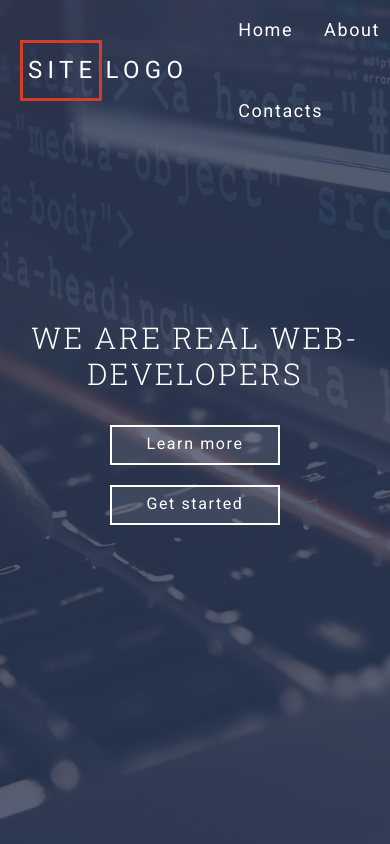
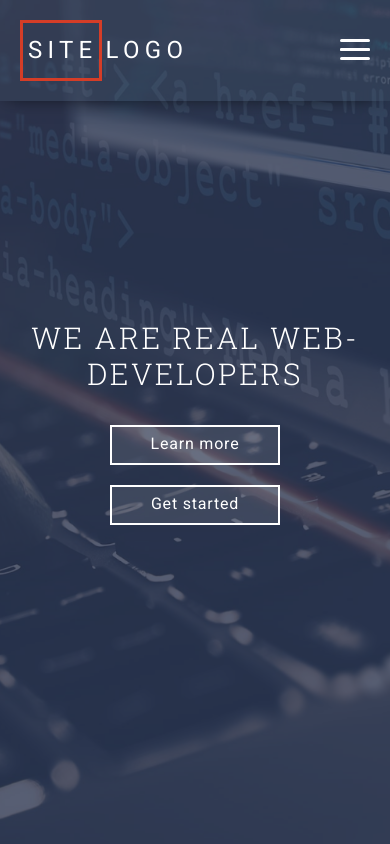
Before and after one commit to Evsyukova/grid, a website: page index.html in a window 390 px wide. Shown: the top 844 px of the page. Drawn offline with Linux system fonts and the light colour scheme.

Commit message:
finished second page

```diff
--- a/assets/js/main.js
+++ b/assets/js/main.js
@@ -1,9 +1,7 @@
+$(document).ready(function(){
 
-$(document).ready(function () {
-
-  $('.header-navbar__hamburger').on('click', function () {
-    $(this).toggleClass('active');
-    $('.header-navbar__list').toggleClass('active');
-  });
-
+	$('.header-navbar__btn').on('click', function() {
+		$(this).toggleClass('header-navbar__btn--active');
+		$('.header-navbar__list').stop(true, true).slideToggle(500);
+	});
 });
--- a/assets/scss/common/_classes.scss
+++ b/assets/scss/common/_classes.scss
@@ -31,6 +31,8 @@
   @include md {
     min-width: 170px;
     height: 40px;
+    letter-spacing: 0.05em;
+    font-size: 1rem;
   }
   border: 2px solid $color-light;
   background-color: rgba($color-light, 0.1);
@@ -45,6 +47,7 @@
   @include sm {
     width: 100%;
   }
+
   border: 2px solid $color-primary;
   background-color: rgba($color-primary, 0.8);
 }
--- a/assets/scss/components/header/_header-menu.scss
+++ b/assets/scss/components/header/_header-menu.scss
@@ -7,6 +7,10 @@
   right: 0;
   left: 0;
 
+  @include md {
+    background-color: rgba($color-gray-dark, 0.25);
+    @include box-shadow;
+  }
   &__container {
     display: grid;
 
--- a/assets/scss/components/header/_header-navbar.scss
+++ b/assets/scss/components/header/_header-navbar.scss
@@ -2,31 +2,100 @@
 @use '../../mixins' as *;
 .header-navbar {
   letter-spacing: 0.1em;
-  &-btn {
-    display: none;
+  &__btn {
+    @include md-min {
+      display: none;
+    }
+    width: 30px;
+    height: 22.5px;
+    position: relative;
+    margin: $gap 0 $gap auto;
+    transform: rotate(0deg);
+    transition: 0.5s ease-in-out;
+    cursor: pointer;
+
+    &-row {
+      display: block;
+      position: absolute;
+      height: 3px;
+      width: 100%;
+      background: $color-light;
+      border-radius: 3px;
+      opacity: 1;
+      left: 0;
+      transform: rotate(0deg);
+      transition: 0.25s ease-in-out;
+
+      &:nth-child(1) {
+        top: 0px;
+      }
+
+      &:nth-child(2),
+      &:nth-child(3) {
+        top: 9px;
+      }
+
+      &:nth-child(4) {
+        top: 18px;
+      }
+    }
+    &--active span {
+      &:nth-child(1) {
+        top: 9px;
+        width: 0%;
+        left: 50%;
+      }
+      &:nth-child(2) {
+        transform: rotate(45deg);
+      }
+      &:nth-child(3) {
+        transform: rotate(-45deg);
+      }
+      &:nth-child(4) {
+        top: 9px;
+        width: 0%;
+        left: 50%;
+      }
+    }
   }
   &__list {
-    display: grid;
+    @include md-min {
+      display: grid;
+      justify-content: end;
+      grid-template-columns: repeat(auto-fit, minmax(50px, max-content));
+      gap: $gap;
+      @include unlist(0 -10px 0 0);
+    }
+    @include md {
+      display: none;
+      @include unlist;
 
-    margin: 0 -10px 0 0;
-    padding: 0;
+      @include box-shadow;
+      position: absolute;
+      top: 100%;
+      right: 20px;
+      text-align: right;
+      background-color: rgba($color-gray-dark, 0.9);
+    }
+  }
+  &__item {
+    @include md {
+      margin: $gap $gap-sm;
+    }
+  }
 
-    list-style-type: none;
-
-    justify-content: end;
-    grid-template-columns: repeat(auto-fit, minmax(50px, max-content));
-    gap: $gap;
-  }
-  // &__item {
-  // }
   &__link {
     font-size: 1.125rem;
 
     display: block;
 
-    padding: $gap 10px;
-
     transition: color 0.25s;
+    @include md-min {
+      padding: $gap $gap-sm;
+    }
+    @include md {
+      padding: $gap-sm $gap;
+    }
 
     &:hover,
     &:focus {
--- a/assets/scss/components/header/_header-overlay.scss
+++ b/assets/scss/components/header/_header-overlay.scss
@@ -1,10 +1,7 @@
 @use '../../presets' as *;
 @use '../../mixins' as *;
 .header-overlay {
-  position: absolute;
-
+  @include abs-position;
   opacity: 0.8;
   background-color: $color-primary;
-
-  inset: 0;
 }
--- a/assets/scss/components/sections/skills/_skill-item.scss
+++ b/assets/scss/components/sections/skills/_skill-item.scss
@@ -16,16 +16,13 @@
     }
   }
   &__title {
-    font-size: 1.25rem;
+    @include abs-position;
+    // font-size: 1.25rem;
 
-    position: absolute;
     z-index: 1;
 
     margin: 0;
-
-    letter-spacing: 2px;
-
-    inset: 0;
+    letter-spacing: 0.1em;
   }
   &__link {
     display: flex;
@@ -38,16 +35,18 @@
 
     @include md-min {
       font-size: 1.25rem;
+      letter-spacing: 0.1em;
     }
     @include md {
       font-size: 1.125rem;
+      letter-spacing: 0.1em;
     }
 
     justify-content: center;
     align-items: center;
   }
   &__image {
-    position: absolute;
+    @include abs-position;
 
     transition: transform 0.5s;
 
@@ -55,18 +54,14 @@
     background-image: url(../img/img-html@2x.png);
     background-position: center;
     background-size: cover;
-
-    inset: 0;
   }
   &__overlay {
-    position: absolute;
+    @include abs-position;
 
     transition: background-color 0.5s;
 
     opacity: 0.8;
     background-color: $color-primary;
-
-    inset: 0;
   }
 }
 
--- a/gulpfile.js
+++ b/gulpfile.js
@@ -67,7 +67,7 @@ function watchFiles() {
   watch(PATH.scssFiles, series(scss));
   watch(PATH.htmlFiles, sync);
   watch(PATH.jsFiles, sync);
-  // watch(PATH.cssFiles, sync);
+  watch(PATH.cssFiles, sync);
 }
 
 task('comb', series(comb));
--- a/index.html
+++ b/index.html
@@ -46,19 +46,20 @@
             <span class="header-navbar__btn-row"></span>
             <span class="header-navbar__btn-row"></span>
             <span class="header-navbar__btn-row"></span>
+            <span class="header-navbar__btn-row"></span>
+          </div>
 
           <ul class="header-navbar__list">
-              <li class="header-navbar__list__item">
+            <li class="header-navbar__item">
               <a class="header-navbar__link" href="">Home</a>
             </li>
-              <li class="header-navbar__list__item">
+            <li class="header-navbar__item">
               <a class="header-navbar__link" href="">About</a>
             </li>
-              <li class="header-navbar__list__item">
+            <li class="header-navbar__item">
               <a class="header-navbar__link" href="">Contacts</a>
             </li>
           </ul>
-          </div>
         </div>
       </div>
     </div>
```
Also changed, not shown: assets/css/style.css. Lines whose indentation alone changed are shown as unchanged.
